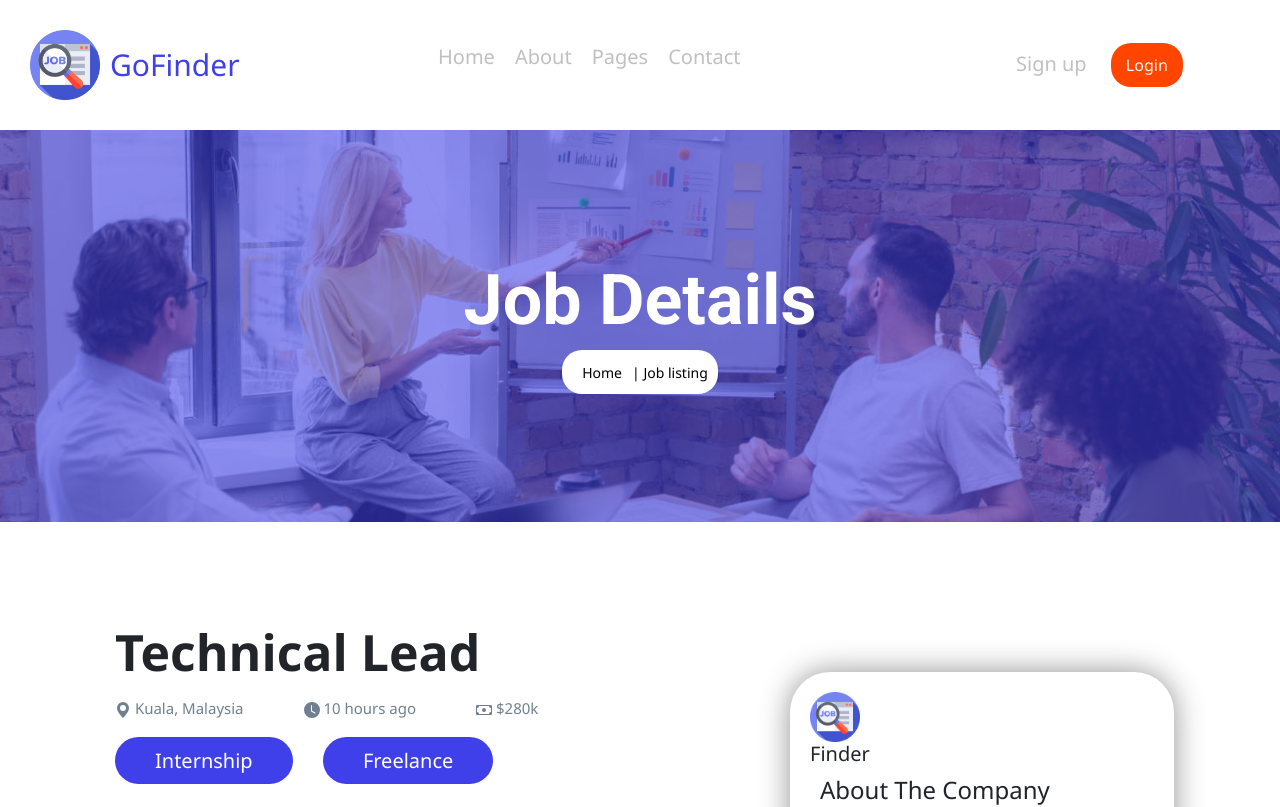
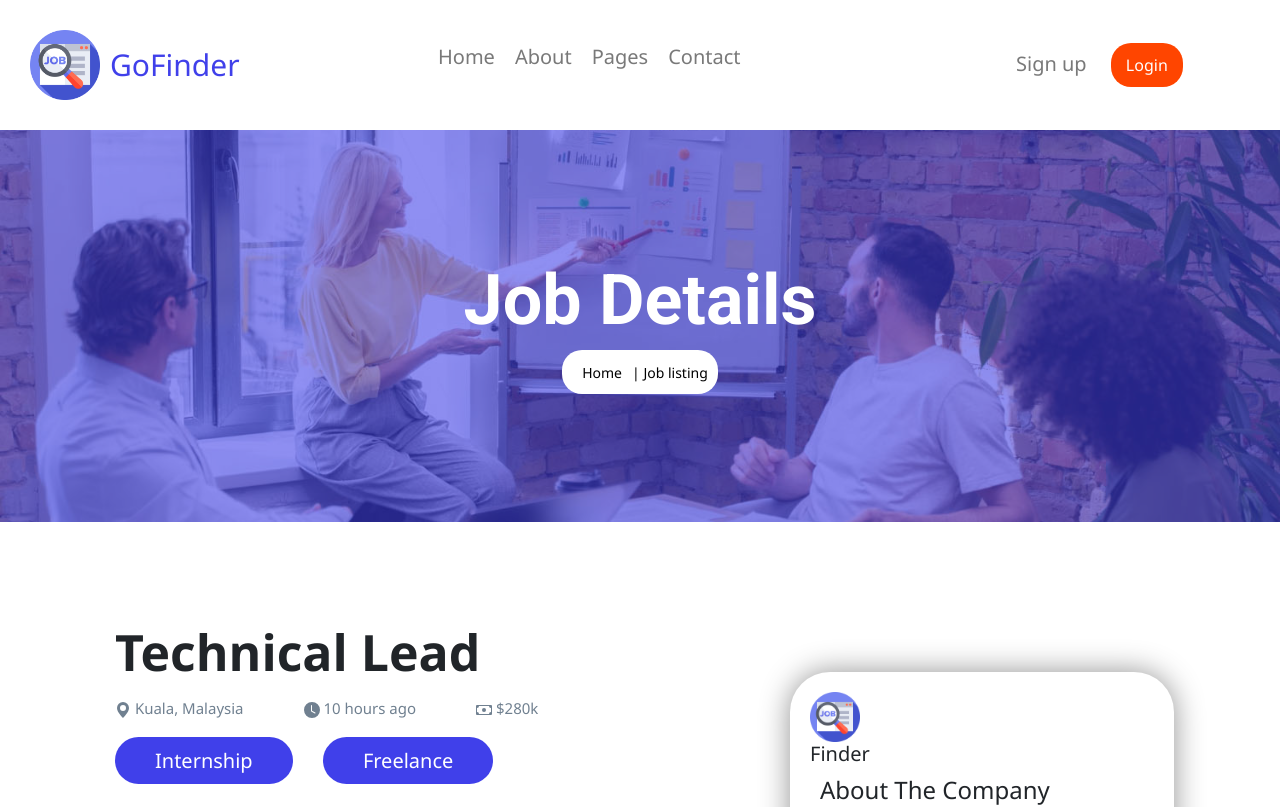
Before and after one commit to rhitha09/GoFinder, a plain HTML site: page job-details.html in a window 1280 px wide. Shown: the top 807 px of the page. Drawn offline with nearby package versions, Linux system fonts and the light colour scheme.

Commit message:
project.css

```diff
--- a/project.css
+++ b/project.css
@@ -46,7 +46,7 @@
     font-size: 20px;
     text-decoration: none;
     margin: 10px;
-    color: silver;
+    color: rgb(121, 121, 121);
 }
 .navbar1 a:hover{
     background-color: rgb(64, 64, 234);
```
